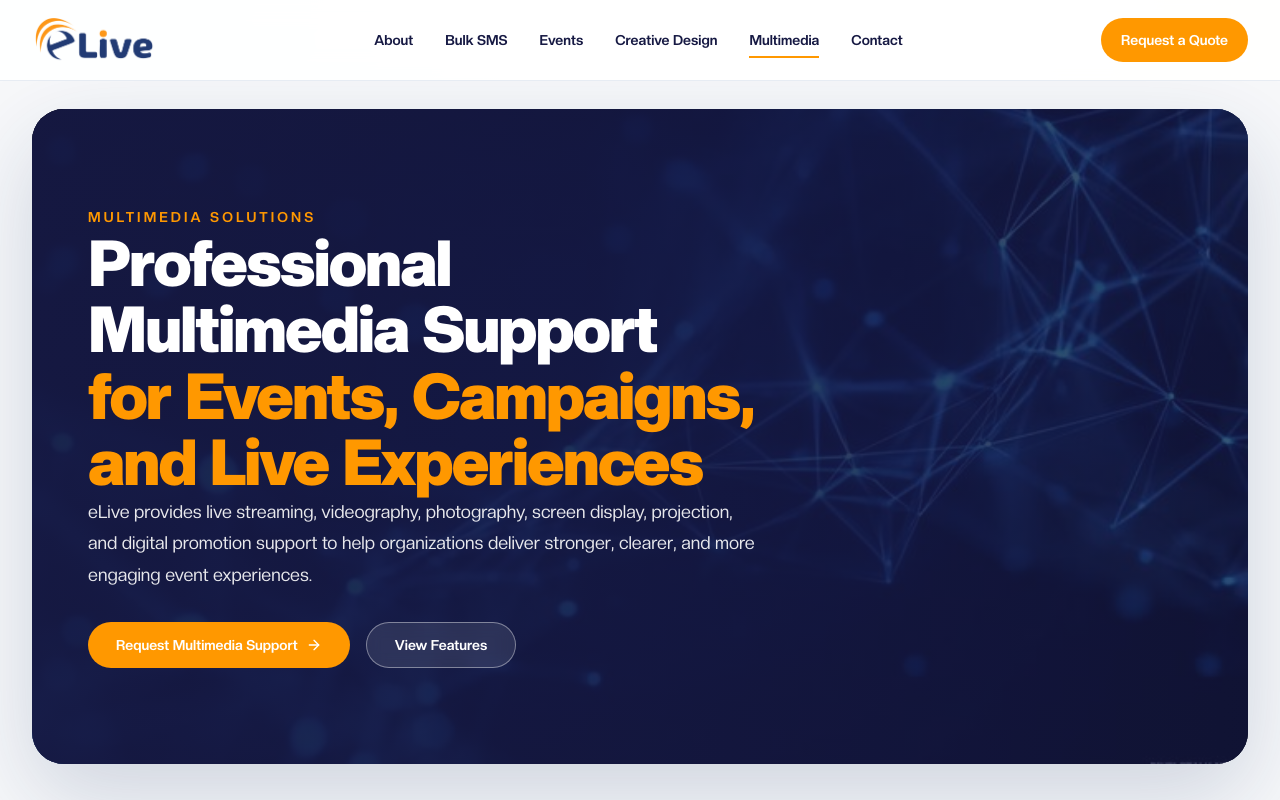
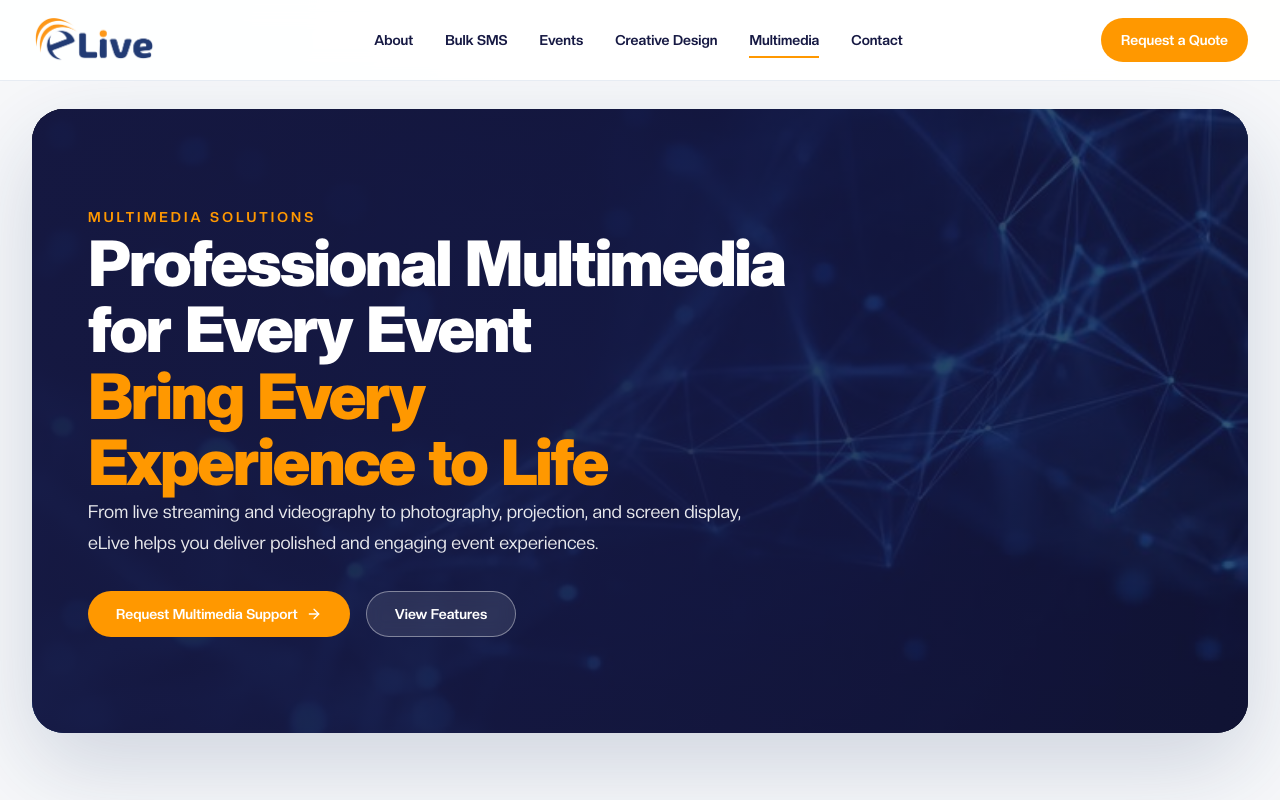
Before and after one commit to kite255/elive-website, a Next.js app: page /multimedia in a window 1280 px wide. Shown: the top 800 px of the page. Built offline with nearby package versions, Linux system fonts and the light colour scheme.

Commit message:
Refine hero messaging for clarity and consistency

```diff
--- a/app/multimedia/page.tsx
+++ b/app/multimedia/page.tsx
@@ -273,10 +273,10 @@
                 className="mt-5 text-4xl font-black leading-tight md:text-5xl lg:text-[64px] lg:leading-[1.05]"
               >
                 <span className="block text-white">
-                  Professional Multimedia Support
+                  Professional Multimedia for Every Event
                 </span>
                 <span className="block text-[var(--color-elive-accent)]">
-                  for Events, Campaigns, and Live Experiences
+                  Bring Every Experience to Life
                 </span>
               </motion.h1>
 
@@ -284,10 +284,7 @@
                 variants={fadeUp}
                 className="mt-6 max-w-2xl text-base leading-8 text-white/90 md:text-lg"
               >
-                eLive provides live streaming, videography, photography, screen
-                display, projection, and digital promotion support to help
-                organizations deliver stronger, clearer, and more engaging event
-                experiences.
+                From live streaming and videography to photography, projection, and screen display, eLive helps you deliver polished and engaging event experiences.
               </motion.p>
 
               <motion.div
```
